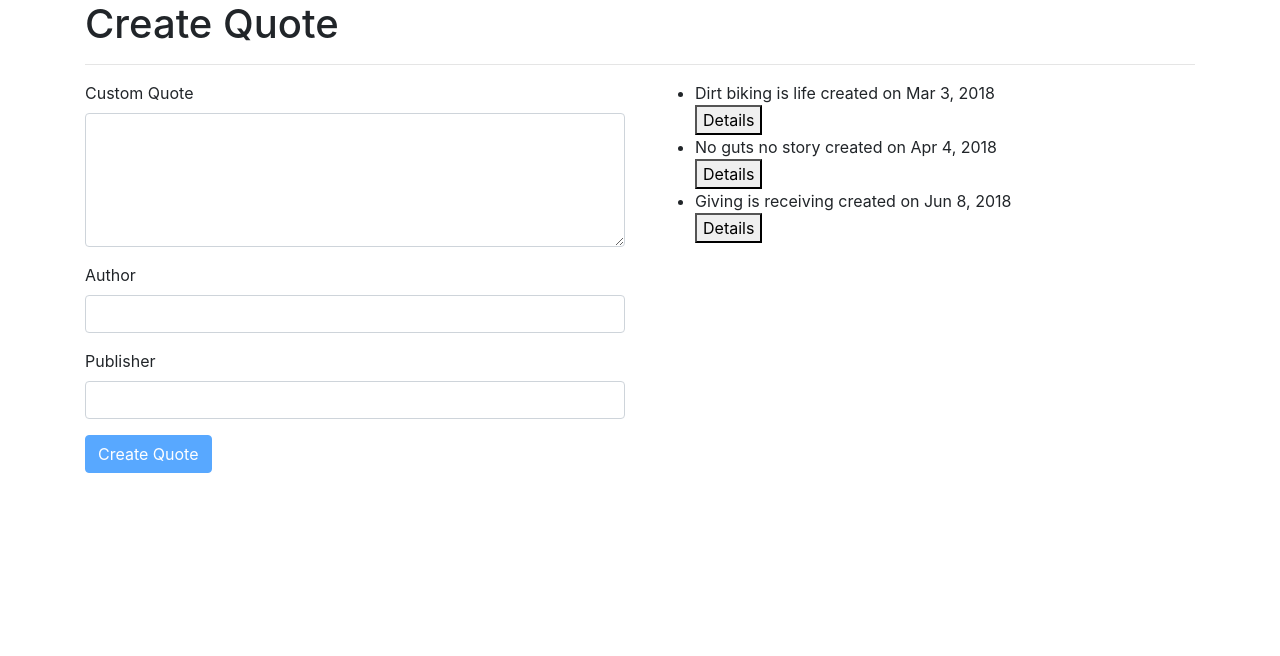
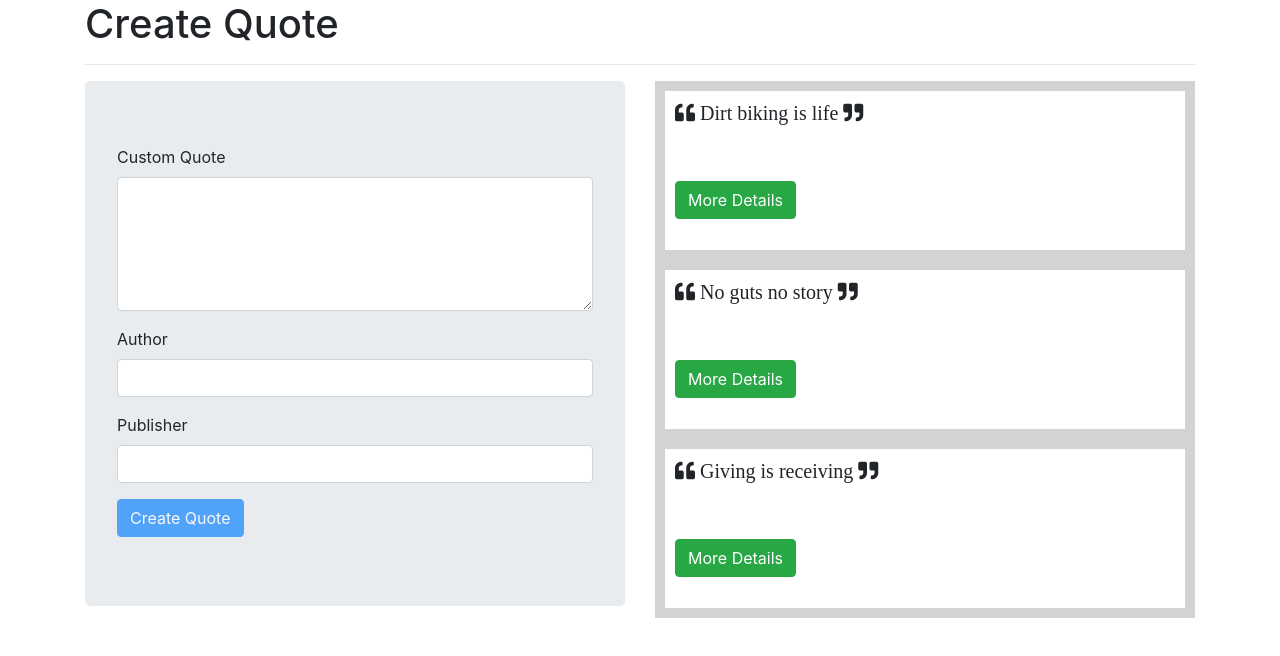
Before and after one commit to nimomaina/quotes, an Angular app: page / in a window 1280 px wide. Shown: the top 656 px of the page. Built offline with nearby package versions, Linux system fonts and the light colour scheme.

Commit message:
Add css, buttons and font awesome

```diff
--- a/src/app/app.module.ts
+++ b/src/app/app.module.ts
@@ -7,6 +7,7 @@ import { QuoteComponent } from './quote/quote.component';
 import { DetailsComponent } from './details/details.component';
 import { DatePassedPipe } from './date-passed.pipe';
 import { QuoteFormComponent } from './quote-form/quote-form.component';
+
 
 @NgModule({
   declarations: [
@@ -19,7 +20,8 @@ import { QuoteFormComponent } from './quote-form/quote-form.component';
   imports: [
     BrowserModule,
     FormsModule,
-    AppRoutingModule
+    AppRoutingModule,
+
   ],
   providers: [],
   bootstrap: [AppComponent]
--- a/src/app/date-passed.pipe.ts
+++ b/src/app/date-passed.pipe.ts
@@ -17,6 +17,8 @@ export class DatePassedPipe implements PipeTransform {
 
       if (dateCounter >= 1 &&todayWithNoTime> value  ){
           return dateCounter;
+      } else{
+        return 0;
       }
     }
 
--- a/src/app/details/details.component.html
+++ b/src/app/details/details.component.html
@@ -1,27 +1,13 @@
-<p>
+<footer>
+  <br>
+<p>Author:
 {{quote.author}}
 </p>
-<p>
+<p> Published by:
 {{quote.publisher}}
 </p>
-<p>Created {{quote.quotedDate | datePassed}} ago</p>
-<button (click) = 'quoteIrrelevant(true)'>Delete</button>
-<!--
-<div id="myrow" class="row" *ngFor="let quote of quotes; let i = index">
-		<div class="col-md-4" id="side">
-		</div>
-		<div class="col-md-8" id="content">
-			<blockquote class="blockquote text-center">
-				<p appHighlight *ngIf="i == 0 && quote.upvotes>=1; else paragraphthis">{{quote.quote}}.</p>
-				<ng-template #paragraphthis>
-				{{quote.quote}}
-				</ng-template>
-
-			<footer id="auth" class="blockquote-footer">{{quote.author }}<cite title="author"> author</cite></footer>
-		<footer>posted by {{quote.publisher}} -- {{quote.dateAdded|lapseTime}} on {{quote.dateAdded|date}}</footer>
-	</blockquote>
-	<button class="btn btn-success" (click)="voteUp(i)">upvote</button>
-	<span>{{quote.upvotes}}</span>
-	<button class="btn btn-default" (click)="voteDown(i)">downvote</button>
-	<span>{{quote.downvotes}}</span>
-	<button class="btn btn-danger" (click)="delete(i)">delete</button> -->
+<p>Created on {{quote.quotedDate | date}} ~ {{quote.quotedDate | datePassed}} days ago</p>
+<button class="button btn btn-danger" id="delete"(click)='quoteIrrelevant(true)'>Delete Quote <i class="fas fa-trash"></i></button>
+<button class="vote"(click)="upvote.emit()"><i class=" fas fa-heart"></i></button>  {{quote.upvote}}
+    <button class="vote" (click)="downvote.emit()"><i class="fas fa-heartbeat"></i></button> {{quote.downvote}}
+</footer>
--- a/src/app/details/details.component.ts
+++ b/src/app/details/details.component.ts
@@ -1,5 +1,5 @@
-import { Component, OnInit,Input, Output, EventEmitter } from '@angular/core';
-import { Quote }from '../quote';
+import { Component, OnInit, Input, Output, EventEmitter } from '@angular/core';
+import { Quote } from '../quote';
 
 @Component({
   selector: 'app-details',
@@ -7,23 +7,40 @@ import { Quote }from '../quote';
   styleUrls: ['./details.component.css']
 })
 export class DetailsComponent implements OnInit {
-  @Input()quote : Quote;
-  @Output ()isIrrelevant = new EventEmitter<boolean>();
+  @Input() quote: Quote;
+  @Input() index:number;
+  @Output() isIrrelevant = new EventEmitter<boolean>();
 
-  quoteIrrelevant(irrelevant:boolean){
+  quoteIrrelevant(irrelevant: boolean) {
     this.isIrrelevant.emit(irrelevant);
   }
-
-//   @Input() quotes;
-// voteUp(id:number){
-//   this.quotes[id].upVote()
-//
-// }
-// voteDown(id:number){
-//   this.quotes[id].downVote()
-//
-// }
-
+  @Output() upvote = new EventEmitter();
+  @Output() downvote = new EventEmitter();
+  //
+  // highestArr:any[]
+  //   highestVotes() {
+  //     this.highestArr = this.quotes.map(element => {
+  //       return element.upvote;
+  //     });
+  //     let numHigh = Math.max(...this.highestArr);
+  //     this.quotes.forEach(element => {
+  //       if(element.upvote === numHigh) {
+  //         element.highestVote = true;
+  //       } else {
+  //         element.highestVote = false;
+  //       }
+  //     });
+  //
+  //   }
+  //
+  //   downVote(i) {
+  //     this.quotes[i].downvote++;
+  //   }
+  //   upVote(i) {
+  //     this.quotes[i].upvote++;
+  //     this.highestVotes();
+  //
+  //   }
 
   constructor() { }
 
--- a/src/app/quote-form/quote-form.component.html
+++ b/src/app/quote-form/quote-form.component.html
@@ -1,3 +1,6 @@
+<div class="jumbotron">
+
+
 <form (ngSubmit) = 'submitQuote()' #userForm="ngForm">
 
   <!-- {{userModel | json}} -->
@@ -23,3 +26,4 @@
 
 
 </form>
+</div>
--- a/src/app/quote-form/quote-form.component.ts
+++ b/src/app/quote-form/quote-form.component.ts
@@ -9,7 +9,7 @@ import {Quote} from '../quote'
 export class QuoteFormComponent implements OnInit {
 
 
-  userModel = new Quote('', '','',new Date());
+  userModel = new Quote('', '','',new Date(),0,0);
   @Output () createQuote = new EventEmitter<Quote>();
 
   submitQuote(){
--- a/src/app/quote.ts
+++ b/src/app/quote.ts
@@ -1,6 +1,8 @@
 export class Quote {
   public showDetails:boolean;
-    constructor(  public quote:string, public author:string, public publisher:string,public quotedDate:Date){
-      this.showDetails = false
+  public highestVote:boolean;
+    constructor(  public quote:string, public author:string, public publisher:string,public quotedDate:Date, public upvote:number,public downvote:number){
+      this.showDetails = false;
+      this.highestVote = false;
     }
 }
--- a/src/app/quote/quote.component.html
+++ b/src/app/quote/quote.component.html
@@ -7,13 +7,18 @@
     </div>
     <!-- end of col 1 -->
     <div class="col-md-6">
-      <ul>
-        <div *ngFor="let quote of quotes; let i = index">
-          <li>{{quote.quote}} created on {{quote.quotedDate | date}}</li>
-          <button (click)='toggleDetails(i)'>Details</button>
+
+      <div *ngFor="let quote of quotes; let i = index" class="quote">
+        <blockquote>
+        <h5> <i class="fas fa-quote-left"></i> {{quote.quote}} <i class="fas fa-quote-right"></i></h5>
+        <br>
+        <br>
+          <button class="btn btn-success" (click)='toggleDetails(i)'>More Details</button>
           <app-details *ngIf="quote.showDetails" [quote]='quote' (isIrrelevant)='irrelevantQuote($event, i)'></app-details>
-        </div>
-      </ul>
+          <br>
+</blockquote>
+      </div>
+
 
     </div>
     <!-- end of col 2 -->
--- a/src/app/quote/quote.component.ts
+++ b/src/app/quote/quote.component.ts
@@ -8,9 +8,9 @@ import {Quote} from '../quote';
 export class QuoteComponent implements OnInit {
 
   quotes = [
-    new Quote ('Dirt biking is life','Osman Sabir','Hassan', new Date (2018,2,3)),
-    new Quote('No guts no story','Chris Brady','Chris Brady', new Date (2018,3,4)),
-    new Quote('Giving is receiving','Ali Omar','Omar', new Date (2018,5,8)),
+    new Quote ('Dirt biking is life','Osman Sabir','Hassan', new Date (2018,2,3), 0,0),
+    new Quote('No guts no story','Chris Brady','Chris Brady', new Date (2018,3,4), 0,0),
+    new Quote('Giving is receiving','Ali Omar','Omar', new Date (2018,5,8), 0,0),
   ]
   toggleDetails(index){
     this.quotes[index].showDetails =!   this.quotes[index].showDetails;
@@ -29,6 +29,33 @@ export class QuoteComponent implements OnInit {
   }
 
 
+
+
+  highestArr:any[]
+    highestVotes() {
+      this.highestArr = this.quotes.map(element => {
+        return element.upvote;
+      });
+      let numHigh = Math.max(...this.highestArr);
+      this.quotes.forEach(element => {
+        if(element.upvote === numHigh) {
+          element.highestVote = true;
+        } else {
+          element.highestVote = false;
+        }
+      });
+
+    }
+
+    downVote(i) {
+      this.quotes[i].downvote++;
+    }
+    upVote(i) {
+      this.quotes[i].upvote++;
+      this.highestVotes();
+
+    }
+
   constructor() { }
 
   ngOnInit() {
--- a/src/index.html
+++ b/src/index.html
@@ -1,5 +1,6 @@
 <!doctype html>
 <html lang="en">
+
 <head>
   <meta charset="utf-8">
   <title>Quotes</title>
@@ -7,8 +8,13 @@
 
   <meta name="viewport" content="width=device-width, initial-scale=1">
   <link rel="icon" type="image/x-icon" href="favicon.png">
+  <link rel="stylesheet" href="https://use.fontawesome.com/releases/v5.6.3/css/all.css" integrity="sha384-UHRtZLI+pbxtHCWp1t77Bi1L4ZtiqrqD80Kn4Z8NTSRyMA2Fd33n5dQ8lWUE00s/" crossorigin="anonymous">
+
+
 </head>
+
 <body>
   <app-root></app-root>
 </body>
+
 </html>
--- a/src/styles.css
+++ b/src/styles.css
@@ -1,2 +1,40 @@
 /* You can add global styles to this file, and also import other style files */
-@import "~bootstrap/dist/css/bootstrap.css"
+@import "~bootstrap/dist/css/bootstrap.css";
+.quote{
+  width: auto;
+   border: 10px solid #D3D3D3;
+   padding: 10px;
+
+}
+.btn{
+  margin-bottom: 5px;
+}
+.button{
+  background-color: #4CAF50; /* Green */
+  border: none;
+  color: white;
+  padding: 10px;
+  text-align: center;
+  text-decoration: none;
+  display: inline-block;
+  font-size: 16px;
+  margin-top: 15px;
+  margin-bottom: 5px;
+
+}
+.fa-heart{
+  color: red;
+
+}
+.vote{
+  padding: 0;
+border: none;
+background: none;
+display: inline;
+}
+#delete{
+  margin-right: 100px;
+}
+h5{
+  font-family:"Times New Roman", 'Ancient Runes', serif;
+}
```
